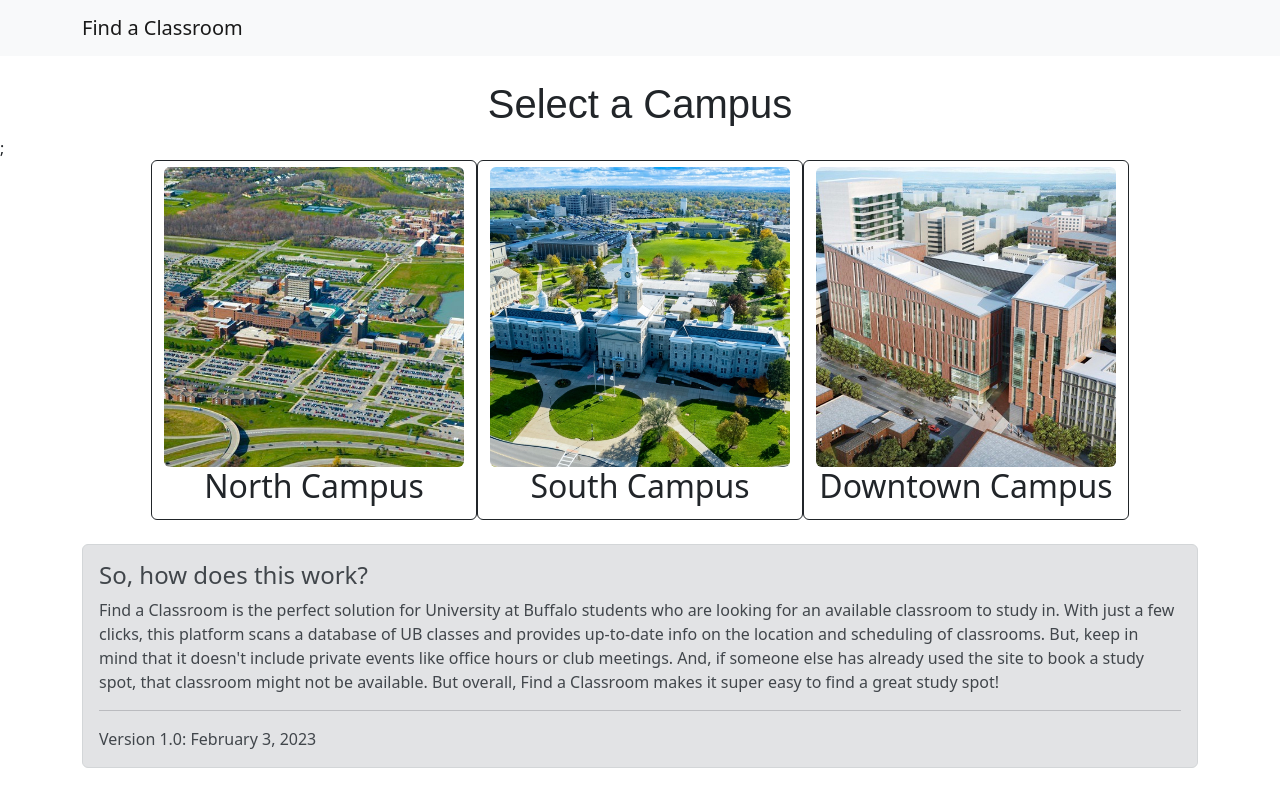
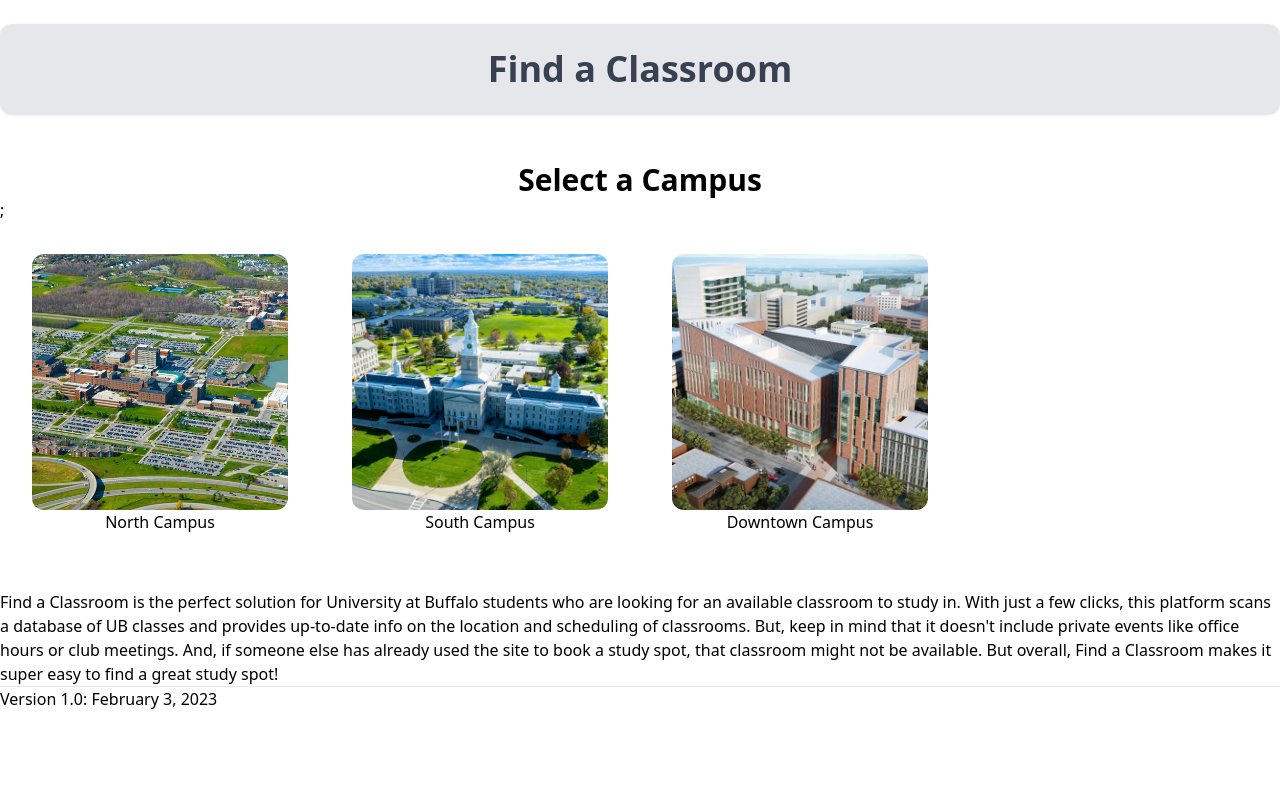
Before and after one commit to AndrewBuffalo/UB-Class-Finder, a React (Create React App) app in the folder client/: page / in a window 1280 px wide. Built offline with nearby package versions, Linux system fonts and the light colour scheme.

Commit message:
starting over with tailwind

```diff
--- a/client/package.json
+++ b/client/package.json
@@ -4,6 +4,7 @@
   "private": true,
   "proxy": "http://127.0.0.1:5000",
   "dependencies": {
+    "@craco/craco": "^7.0.0",
     "@testing-library/jest-dom": "^5.16.5",
     "@testing-library/react": "^13.4.0",
     "@testing-library/user-event": "^13.5.0",
@@ -38,5 +39,10 @@
       "last 1 firefox version",
       "last 1 safari version"
     ]
+  },
+  "devDependencies": {
+    "autoprefixer": "^10.4.13",
+    "postcss": "^8.4.21",
+    "tailwindcss": "^3.2.4"
   }
 }
--- a/client/src/App.css
+++ /dev/null
@@ -1,19 +0,0 @@
-.container {
-  display: flex;
-  align-content: center;
-  justify-content: center;
-}
-
-.image {
-  height: 300px;
-  width: 300px;
-}
-
-.directions {
-  text-align: center;
-  font-family: Arial, Helvetica, sans-serif;
-}
-
-.rounded {
-  border-radius: 5%;
-}
--- a/client/src/App.js
+++ b/client/src/App.js
@@ -1,16 +1,15 @@
-import "./App.css";
 import React from "react";
 
-import PageHeader from "./components/PageHeader.js";
-import Explainer from "./components/Explainer.js";
+import Header from "./components/Header.js";
+import Footer from "./components/Footer.js";
 import { CampusSelection } from "./components/campusSelection.js";
 
 function App() {
   return (
     <div>
-      <PageHeader />
+      <Header />
       <CampusSelection />
-      <Explainer />
+      <Footer />
     </div>
   );
 }
--- a/client/src/components/Explainer.js
+++ b/client/src/components/Footer.js
@@ -1,11 +1,9 @@
 import React from "react";
-import Alert from "react-bootstrap/Alert";
 
-function Explainer() {
+function Footer() {
   return (
-    <div className="container">
-      <Alert className="rounded" variant="secondary">
-        <Alert.Heading>So, how does this work?</Alert.Heading>
+    <div>
+      <h1>
         <p>
           Find a Classroom is the perfect solution for University at Buffalo
           students who are looking for an available classroom to study in. With
@@ -18,10 +16,10 @@ function Explainer() {
           spot!
         </p>
         <hr />
-        <p className="mb-0">Version 1.0: February 3, 2023</p>
-      </Alert>
+        <p>Version 1.0: February 3, 2023</p>
+      </h1>
     </div>
   );
 }
 
-export default Explainer;
+export default Footer;
--- /dev/null
+++ b/client/src/components/Header.js
@@ -0,0 +1,13 @@
+import React from "react";
+
+function Header() {
+  return (
+    <div className="container mx-auto bg-gray-200 rounded-xl shadow border p-6 m-6">
+      <p className="text-4xl text-gray-700 font-bold text-center">
+        Find a Classroom
+      </p>
+    </div>
+  );
+}
+
+export default Header;
--- a/client/src/components/PageHeader.js
+++ /dev/null
@@ -1,18 +0,0 @@
-import React from "react";
-
-import Container from "react-bootstrap/Container";
-import Navbar from "react-bootstrap/Navbar";
-
-function PageHeader() {
-  return (
-    <>
-      <Navbar bg="light">
-        <Container>
-          <Navbar.Brand classname="NavbarBrand">Find a Classroom</Navbar.Brand>
-        </Container>
-      </Navbar>
-    </>
-  );
-}
-
-export default PageHeader;
--- a/client/src/components/campusSelection.js
+++ b/client/src/components/campusSelection.js
@@ -4,14 +4,12 @@ import NorthCampus from "../photos/NorthCampus.jpg";
 import SouthCampus from "../photos/SouthCampus.jpg";
 import DowntownCampus from "../photos/DowntownCampus.jpg";
 
-import Button from "react-bootstrap/Button";
-
 function CampusSelection() {
   return (
     <div>
       <br></br>
-      <h1 className="directions">Select a Campus</h1>;
-      <div className="container">
+      <p className="font-bold text-3xl text-center">Select a Campus</p>;
+      <div className="flex my-8">
         <CampusBox campus="North Campus" picture={NorthCampus}>
           <Classes campus="north" />
         </CampusBox>
@@ -33,14 +31,17 @@ function CampusBox(props) {
   const [displayClasses, setDisClasses] = useState(false);
   return (
     <div>
-      <Button
-        className="rounded"
-        variant="outline-dark"
+      <button
+        className="hover:bg-slate-400"
         onClick={() => setDisClasses(!displayClasses)}
       >
-        <img className="image rounded" src={picture} alt="specified campus" />
-        <h2 className="text">{campus}</h2>
-      </Button>
+        <img
+          className="h-64 w-64 object-cover rounded-xl mx-8"
+          src={picture}
+          alt="specified campus"
+        />
+        <h2>{campus}</h2>
+      </button>
       {displayClasses && props.children}
     </div>
   );
@@ -49,14 +50,12 @@ function CampusBox(props) {
 function Classes(props) {
   const [classes, setClasses] = useState([]);
   useEffect(
-    () =>
-      //`/${props.campus}`
-      async () => {
-        let response = await fetch(`${props.campus}`);
-        response = await response.json();
-        console.log(props.campus);
-        setClasses(response);
-      },
+    () => async () => {
+      let response = await fetch(`${props.campus}`);
+      response = await response.json();
+      console.log(props.campus);
+      setClasses(response);
+    },
     []
   );
   return (
--- /dev/null
+++ b/client/src/index.css
@@ -0,0 +1,3 @@
+@tailwind base;
+@tailwind components;
+@tailwind utilities;
--- a/client/src/index.js
+++ b/client/src/index.js
@@ -1,7 +1,7 @@
 import React from "react";
 import ReactDOM from "react-dom/client";
 import App from "./App";
-import "bootstrap/dist/css/bootstrap.min.css";
+import "./index.css";
 
 const root = ReactDOM.createRoot(document.getElementById("root"));
 root.render(
--- /dev/null
+++ b/client/tailwind.config.js
@@ -0,0 +1,7 @@
+module.exports = {
+  content: ["./src/**/*.{js,jsx,ts,tsx}"],
+  theme: {
+    extend: {},
+  },
+  plugins: [],
+};
```
Also changed, not shown: 2 other files (tests, documents, lock files or other folders).
